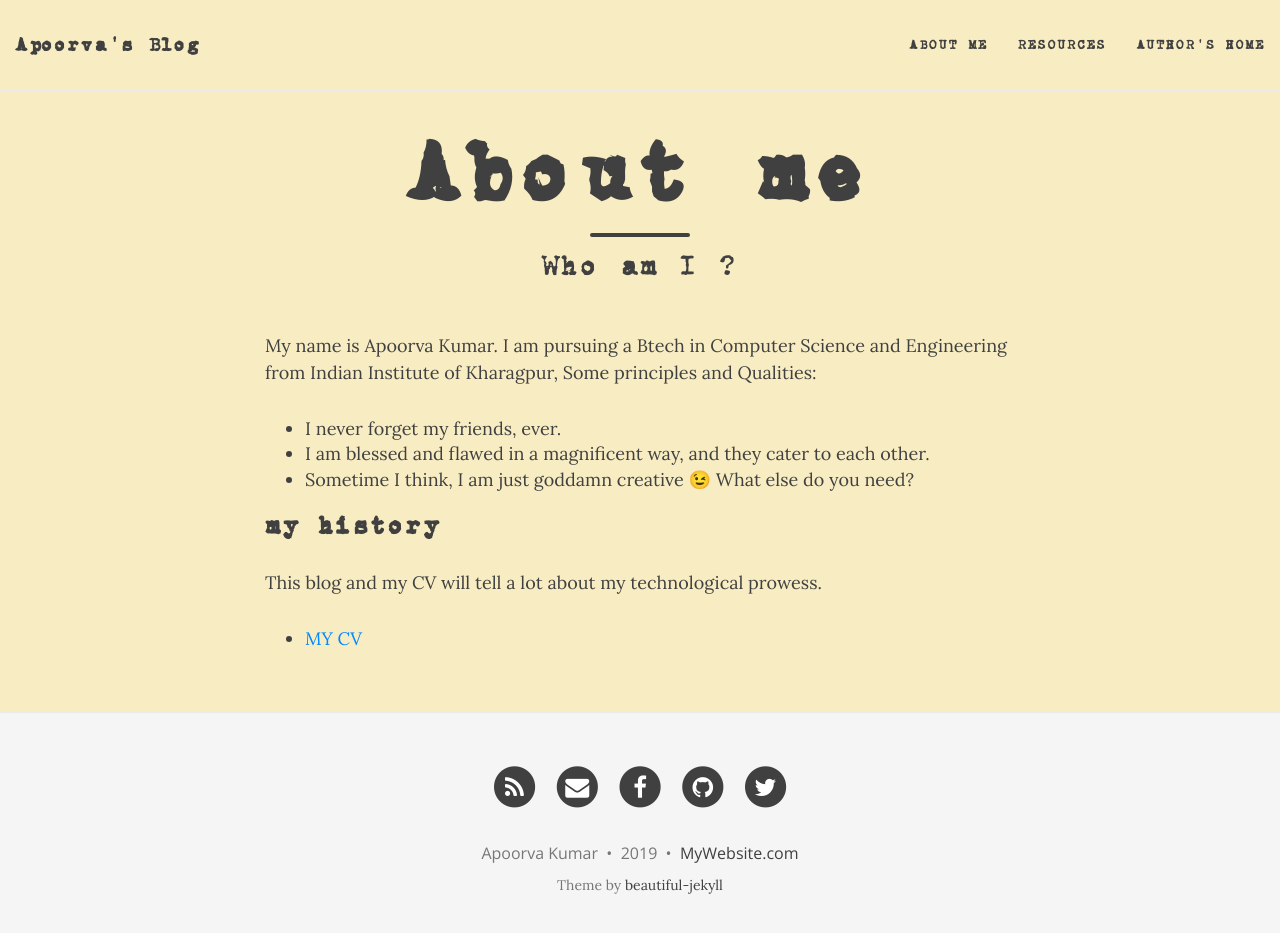
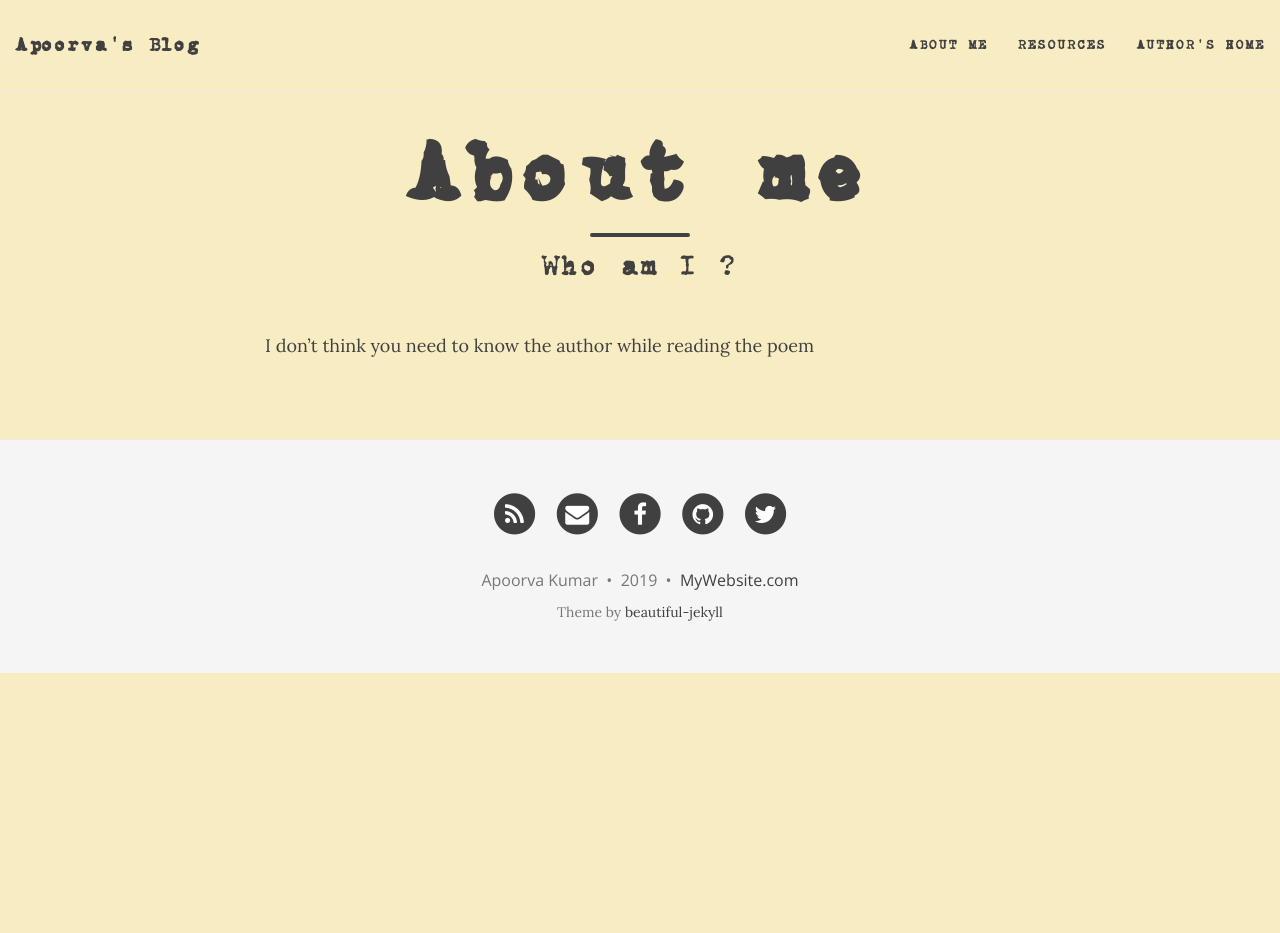
Before and after one commit to rava-dosa/poem, a Jekyll site: the page built from aboutme.md, in a window 1280 px wide and 946 px high. Shown: the top 933 px of the window. Built offline with Jekyll 4.4.1, drawn with Linux system fonts in a browser that asks for light colours; nearby versions of some CDN libraries.

Commit message:
added some more change

```diff
--- a/aboutme.md
+++ b/aboutme.md
@@ -4,14 +4,4 @@ title: About me
 subtitle: Who am I ?
 ---
 
-My name is Apoorva Kumar. I am pursuing a Btech in Computer Science and Engineering from Indian Institute of Kharagpur, Some principles and Qualities:
-
-- I never forget my friends, ever.
-- I am blessed and flawed in a magnificent way, and they cater to each other.
-- Sometime I think, I am just goddamn creative &#128521;
-What else do you need?
-
-### my history
-
-This blog and my CV will tell a lot about my technological prowess.
-- [MY CV](https://drive.google.com/file/d/1iT0mxeMdVVE-6SYPjjJYry6zc_IWMoK3/view?usp=sharing)
+I don't think you need to know the author while reading the poem
```
